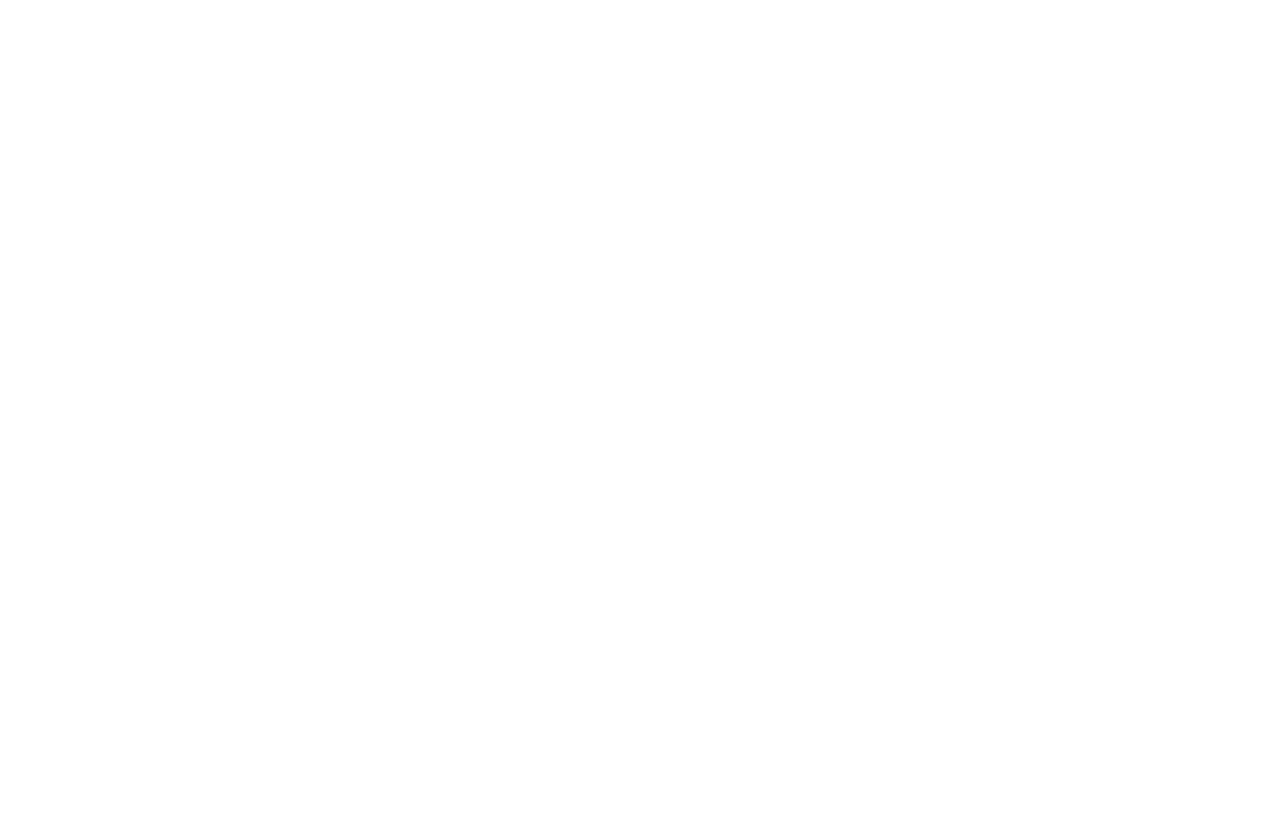
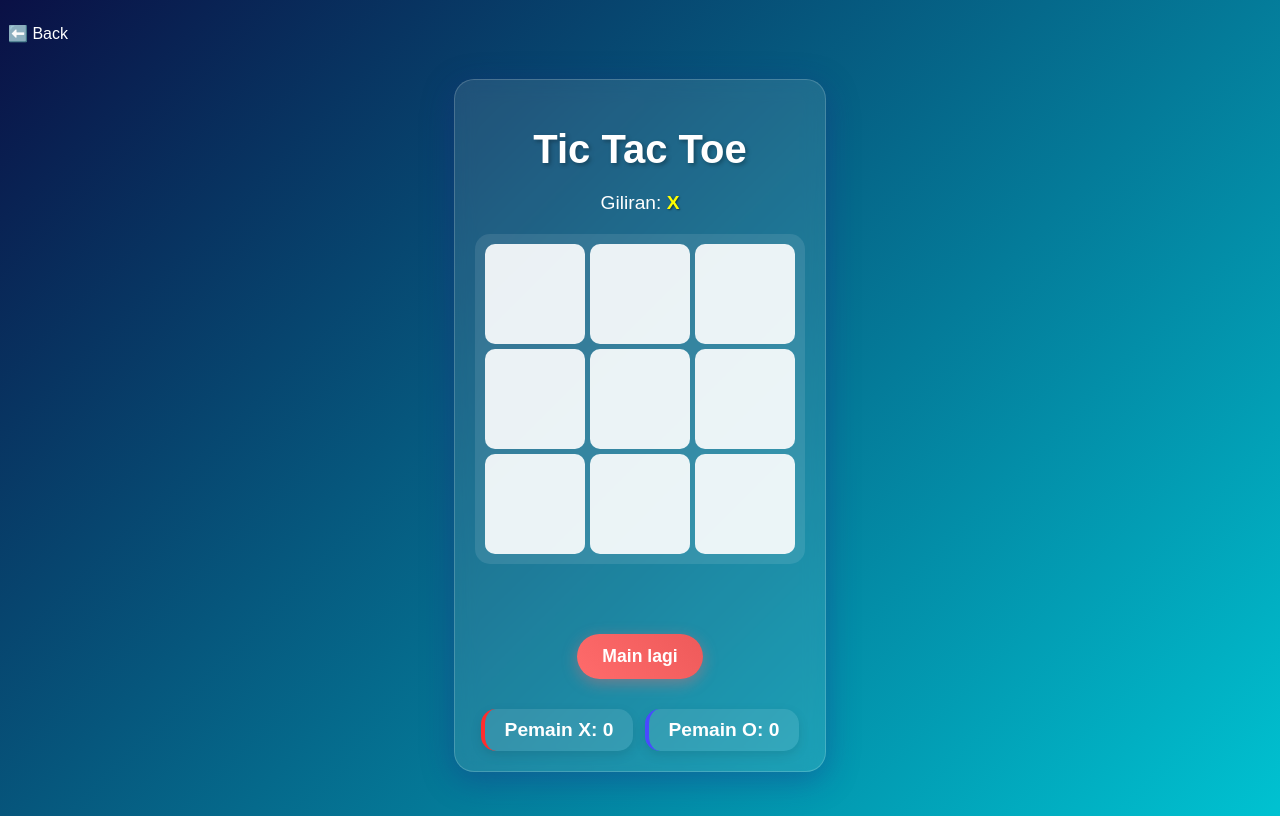
Before and after one commit to ImamZuhdiMuzakkiy/javascript-metrodata, a plain HTML site: page tictactoe/tictactoe.html in a window 1280 px wide. Drawn offline with Linux system fonts and the light colour scheme.

Commit message:
Add Tic Tac Toe and Pinjaman AdaSaya pages with styles; remove unused JS files

```diff
--- a/tictactoe/style.css
+++ b/tictactoe/style.css
@@ -0,0 +1,188 @@
+header{
+    color: rgb(255, 255, 255);
+    padding: 1em 0;
+}
+
+header a {
+    text-decoration: none;
+    color: rgb(255, 255, 255);
+}
+
+body {
+    font-family: 'Arial', sans-serif;
+    background: linear-gradient(135deg, #0A1045 0%, #00C2D1 100%);
+    min-height: 100vh;
+    color: white;
+}
+
+main {
+    min-height: 60vh;
+    display: flex;
+    justify-content: center;
+    align-items: center;
+    padding: 20px;
+}
+
+.container {
+    text-align: center;
+    padding: 20px;
+    background: rgba(255, 255, 255, 0.1);
+    border-radius: 20px;
+    backdrop-filter: blur(10px);
+    box-shadow: 0 8px 32px 0 rgba(31, 38, 135, 0.37);
+    border: 1px solid rgba(255, 255, 255, 0.18);
+}
+
+h1 {
+    margin-bottom: 20px;
+    font-size: 2.5em;
+    text-shadow: 2px 2px 4px rgba(0, 0, 0, 0.3);
+}
+
+.game-info {
+    margin-bottom: 20px;
+    font-size: 1.2em;
+}
+
+.current-player {
+    font-weight: bold;
+    color: yellow;
+    text-shadow: 1px 1px 2px rgba(0, 0, 0, 0.5);
+}
+
+.game-board {
+    display: grid;
+    grid-template-columns: repeat(3, 100px);
+    grid-template-rows: repeat(3, 100px);
+    gap: 5px;
+    margin: 20px auto;
+    background: rgba(255, 255, 255, 0.1);
+    padding: 10px;
+    border-radius: 15px;
+}
+
+.cell {
+    background-color: rgba(255, 255, 255, 0.9);
+    border: none;
+    border-radius: 10px;
+    font-size: 2em;
+    font-weight: bold;
+    color: #333;
+    cursor: pointer;
+    transition: all 0.3s ease;
+    display: flex;
+    justify-content: center;
+    align-items: center;
+}
+
+.cell:hover {
+    background-color: #f0f0f0;
+    transform: scale(1.05);
+    box-shadow: 0 4px 8px rgba(0, 0, 0, 0.2);
+}
+
+.cell:disabled {
+    cursor: not-allowed;
+    opacity: 0.8;
+}
+
+.cell.x {
+    color: rgb(255, 45, 45)
+}
+
+.cell.o {
+    color: rgb(73, 73, 255)
+}
+
+.winner {
+    background: linear-gradient(45deg, #ffd700, #ffed4e) !important;
+    animation: celebration 0.6s ease-in-out;
+}
+
+@keyframes celebration {
+    0% { transform: scale(1); }
+    50% { transform: scale(1.2); }
+    100% { transform: scale(1); }
+}
+
+.game-status {
+    margin: 20px 0;
+    font-size: 1.5em;
+    min-height: 30px;
+}
+
+.winner-text {
+    color: #ffd700;
+    font-weight: bold;
+    text-shadow: 1px 1px 2px rgba(0, 0, 0, 0.5);
+}
+
+.draw-text {
+    color: #ff9500;
+    font-weight: bold;
+}
+
+.controls {
+    margin-top: 20px;
+}
+
+.reset-btn {
+    background: linear-gradient(45deg, #ff6b6b, #ee5a5a);
+    color: white;
+    border: none;
+    padding: 12px 25px;
+    border-radius: 25px;
+    font-size: 1.1em;
+    cursor: pointer;
+    font-weight: bold;
+    transition: all 0.3s ease;
+    box-shadow: 0 4px 15px rgba(255, 107, 107, 0.4);
+}
+
+.reset-btn:hover {
+    background: linear-gradient(45deg, #ee5a5a, #ff6b6b);
+    box-shadow: 0 6px 20px rgba(255, 107, 107, 0.6);
+    transform: translateY(-2px);
+}
+
+.score-board {
+    margin-top: 30px;
+    font-size: 1.2em;
+    display: flex;
+    justify-content: space-around;
+}
+
+.score {
+    background: rgba(255, 255, 255, 0.1);
+    padding: 10px 20px;
+    border-radius: 15px;
+    box-shadow: 0 4px 12px rgba(0, 0, 0, 0.1);
+}
+
+.score-x {
+    border-left: 4px solid rgb(255, 45, 45);
+}
+
+.score-o {
+    border-left: 4px solid rgb(73, 73, 255);
+}
+
+@media (max-width: 480px) {
+    .game-board {
+        grid-template-columns: repeat(3, 80px);
+        grid-template-rows: repeat(3, 80px);
+    }
+
+    .cell {
+        font-size: 1.5em;
+    }
+
+    h1 {
+        font-size: 2em;
+    }
+
+    .score-board {
+        flex-direction: column;
+        gap: 10px;
+    }
+}
--- a/tictactoe/tictactoe.html
+++ b/tictactoe/tictactoe.html
@@ -0,0 +1,50 @@
+<!DOCTYPE html>
+<html lang="en">
+<head>
+    <meta charset="UTF-8">
+    <meta name="viewport" content="width=device-width, initial-scale=1.0">
+    <title>Tic Tac Toe</title>
+    <link rel="stylesheet" href="style.css">
+</head>
+<body>
+    <header>
+        <nav>
+            <a href="..\index.html">⬅️ Back</a>
+        </nav>
+    </header>
+    <main>
+        <div class="container">
+            <h1>Tic Tac Toe</h1>
+            <div class="game-info">
+                <p>Giliran: <span class="current-player" id="currentPlayer">X</span> </p>
+            </div>
+            <div class="game-board" id="gameBoard">
+                <button class="cell" data-cell="0"></button>
+                <button class="cell" data-cell="1"></button>
+                <button class="cell" data-cell="2"></button>
+                <button class="cell" data-cell="3"></button>
+                <button class="cell" data-cell="4"></button>
+                <button class="cell" data-cell="5"></button>
+                <button class="cell" data-cell="6"></button>
+                <button class="cell" data-cell="7"></button>
+                <button class="cell" data-cell="8"></button>
+            </div>
+            <div class="game-status" id="gameStatus">
+
+            </div>
+            <div class="controls">
+                <button class="reset-btn" onclick="resetGame()">Main lagi</button>
+            </div>
+            <div class="score-board">
+                <div class="score score-x">
+                    <strong>Pemain X: <span id="scoreX">0</span></strong>
+                </div>
+                <div class="score score-o">
+                    <strong>Pemain O: <span id="scoreO">0</span></strong>
+                </div>
+            </div>
+        </div>
+    </main>
+    <script src="script.js"></script>
+</body>
+</html>
```
Also changed, not shown: index.html (+32 -1 lines), pinjaman/pinjaman.html (+18 -0 lines), pinjaman/index.js (deleted), pinjaman/script.js (added), tictactoe/index.js (deleted), tictactoe/script.js (added).
